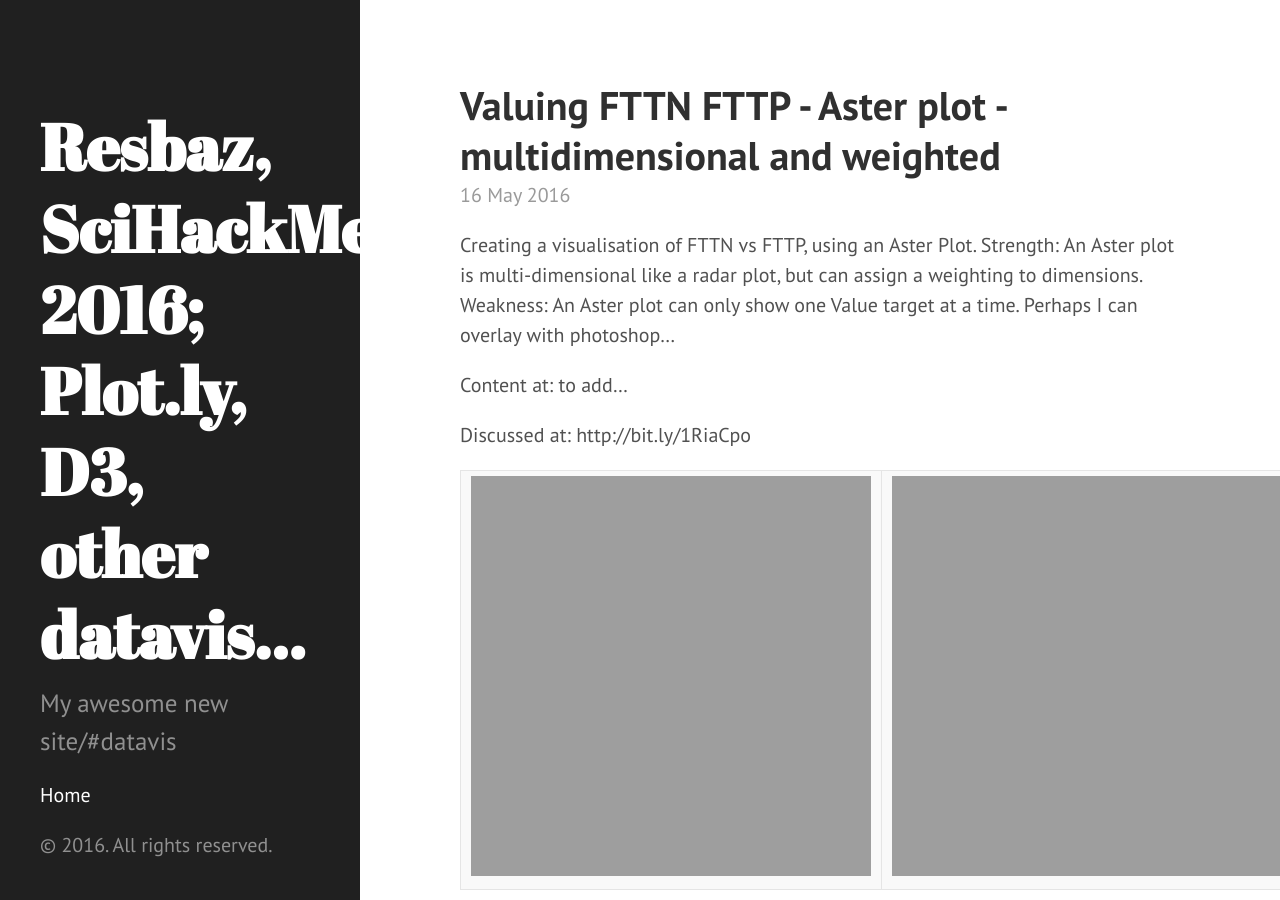
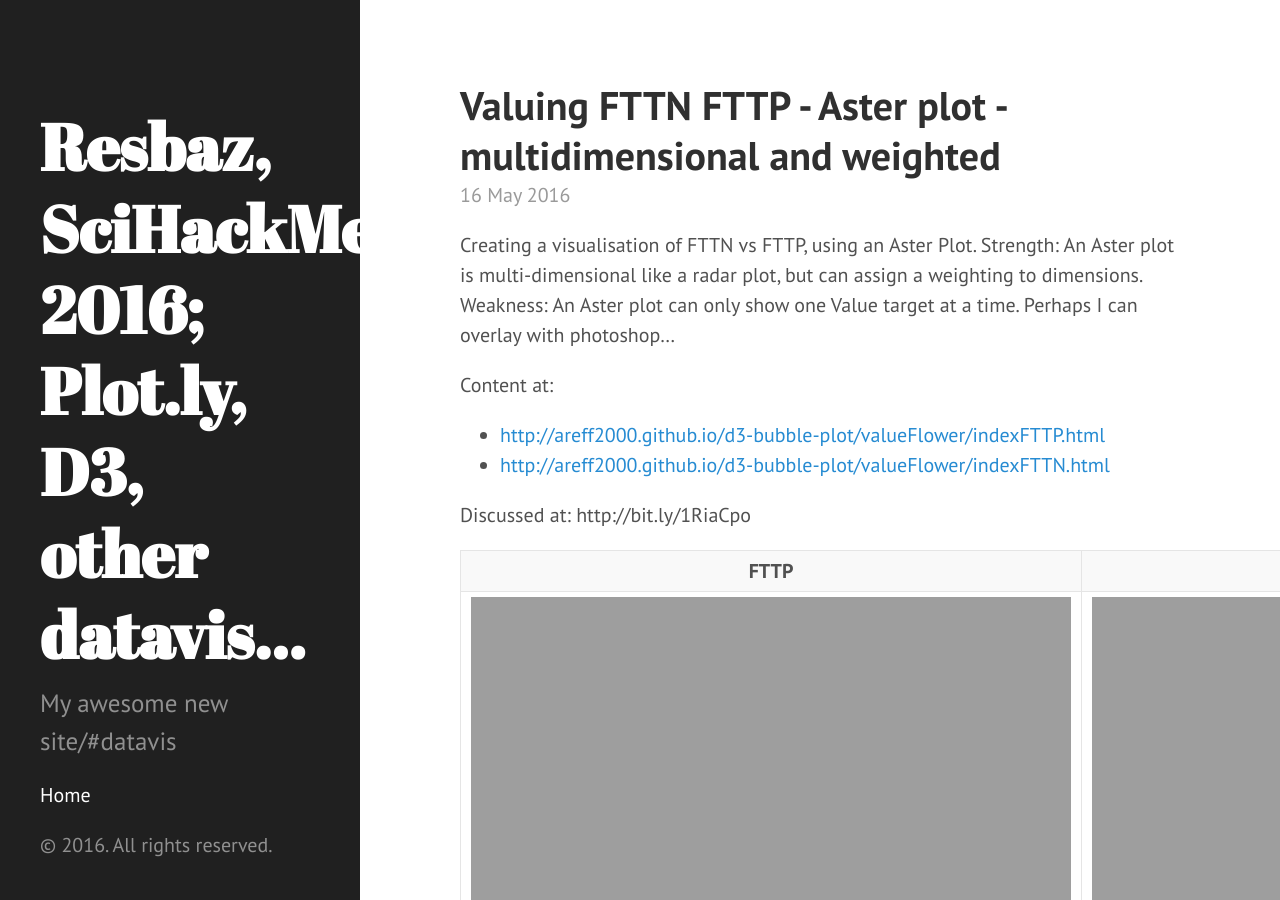
Before and after one commit to areff2000/areff2000.github.io, a Jekyll site: the page built from _posts/2016-05-16-valuing-fttn-fttp-aster-plot-multidimensional-and-weighted.markdown, in a window 1280 px wide and 900 px high. Built offline with Jekyll 4.4.1, drawn with Linux system fonts in a browser that asks for light colours.

Commit message:
Add two Aster charts and links

```diff
--- a/_posts/2016-05-16-valuing-fttn-fttp-aster-plot-multidimensional-and-weighted.markdown
+++ b/_posts/2016-05-16-valuing-fttn-fttp-aster-plot-multidimensional-and-weighted.markdown
@@ -7,16 +7,23 @@ Creating a visualisation of FTTN vs FTTP, using an Aster Plot.
 Strength: An Aster plot is multi-dimensional like a radar plot, but can assign a weighting to dimensions.
 Weakness: An Aster plot can only show one Value target at a time. Perhaps I can overlay with photoshop...
 
-Content at: to add...
+Content at:
+<ul>
+<li>
+<a href="http://areff2000.github.io/d3-bubble-plot/valueFlower/indexFTTP.html">http://areff2000.github.io/d3-bubble-plot/valueFlower/indexFTTP.html</a>
+</li><li>
+<a href="http://areff2000.github.io/d3-bubble-plot/valueFlower/indexFTTN.html">http://areff2000.github.io/d3-bubble-plot/valueFlower/indexFTTN.html</a>
+</li></ul>
 
 Discussed at: http://bit.ly/1RiaCpo
 
 <table>
+<th>FTTP</th><th>FTTN</th>
 <tr><td>
-<iframe width="400" height="400" frameborder="0" scrolling="no" src="http://areff2000.github.io/d3-bubble-plot/valueFlower/"></iframe>
+<iframe width="600" height="600" frameborder="0" scrolling="no" src="http://areff2000.github.io/d3-bubble-plot/valueFlower/indexFTTP.html"></iframe>
 </td>
 <td>
-<iframe width="400" height="400" frameborder="0" scrolling="no" src="http://areff2000.github.io/d3-bubble-plot/radarPlot/"></iframe>
+<iframe width="600" height="600" frameborder="0" scrolling="no" src="http://areff2000.github.io/d3-bubble-plot/valueFlower/indexFTTN.html"></iframe>
 </td>
 </tr>
 </table>
```
